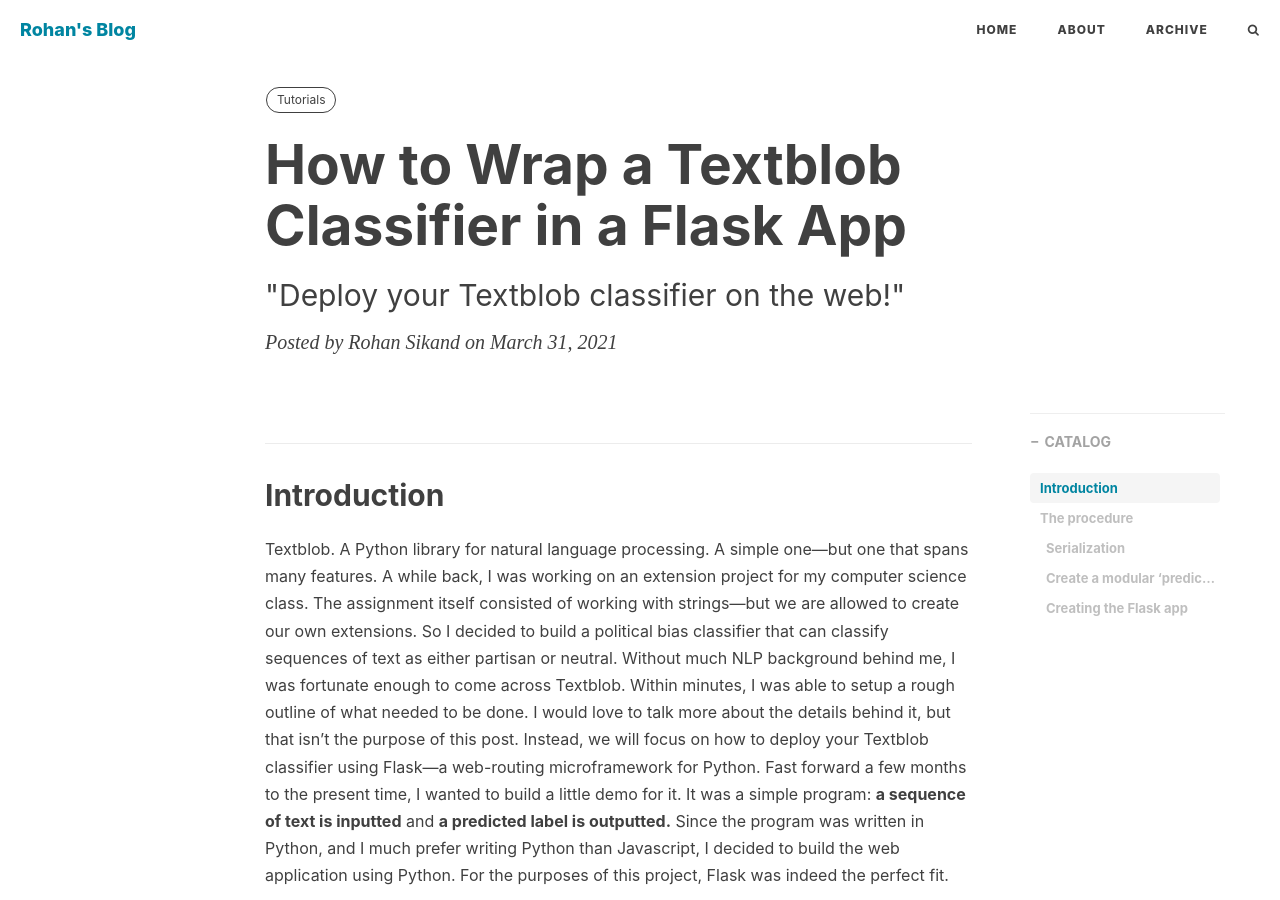
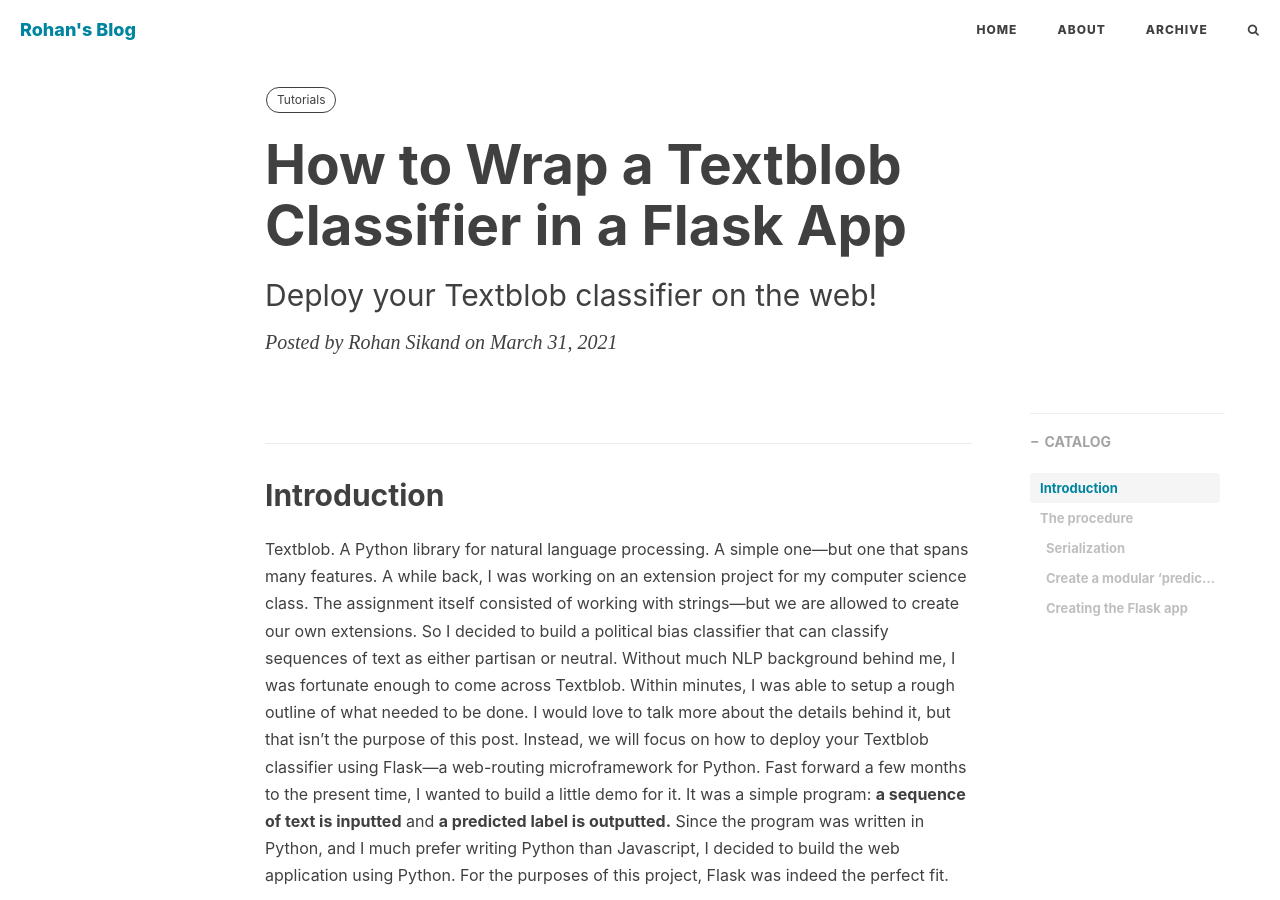
Before and after one commit to rosikand/old-blog-v1, a Jekyll site: the page built from _posts/2021-03-31-How-to-Wrap-a-Textblob-Classifier-in-a-Flask-App.md, in a window 1280 px wide and 900 px high. Built offline with Jekyll 4.4.1, drawn with Linux system fonts in a browser that asks for light colours; nearby versions of some CDN libraries; comment, search, counter and statistics services are not loaded.

```diff
--- a/_posts/2021-03-31-How-to-Wrap-a-Textblob-Classifier-in-a-Flask-App.md
+++ b/_posts/2021-03-31-How-to-Wrap-a-Textblob-Classifier-in-a-Flask-App.md
@@ -1,7 +1,7 @@
 ---
 layout:     post
 title:      "How to Wrap a Textblob Classifier in a Flask App"
-subtitle:   " \"Deploy your Textblob classifier on the web!\""
+subtitle:   "Deploy your Textblob classifier on the web!"
 date:       2021-03-31 12:00:00
 author:     "Rohan Sikand"
 header-style: text
```
